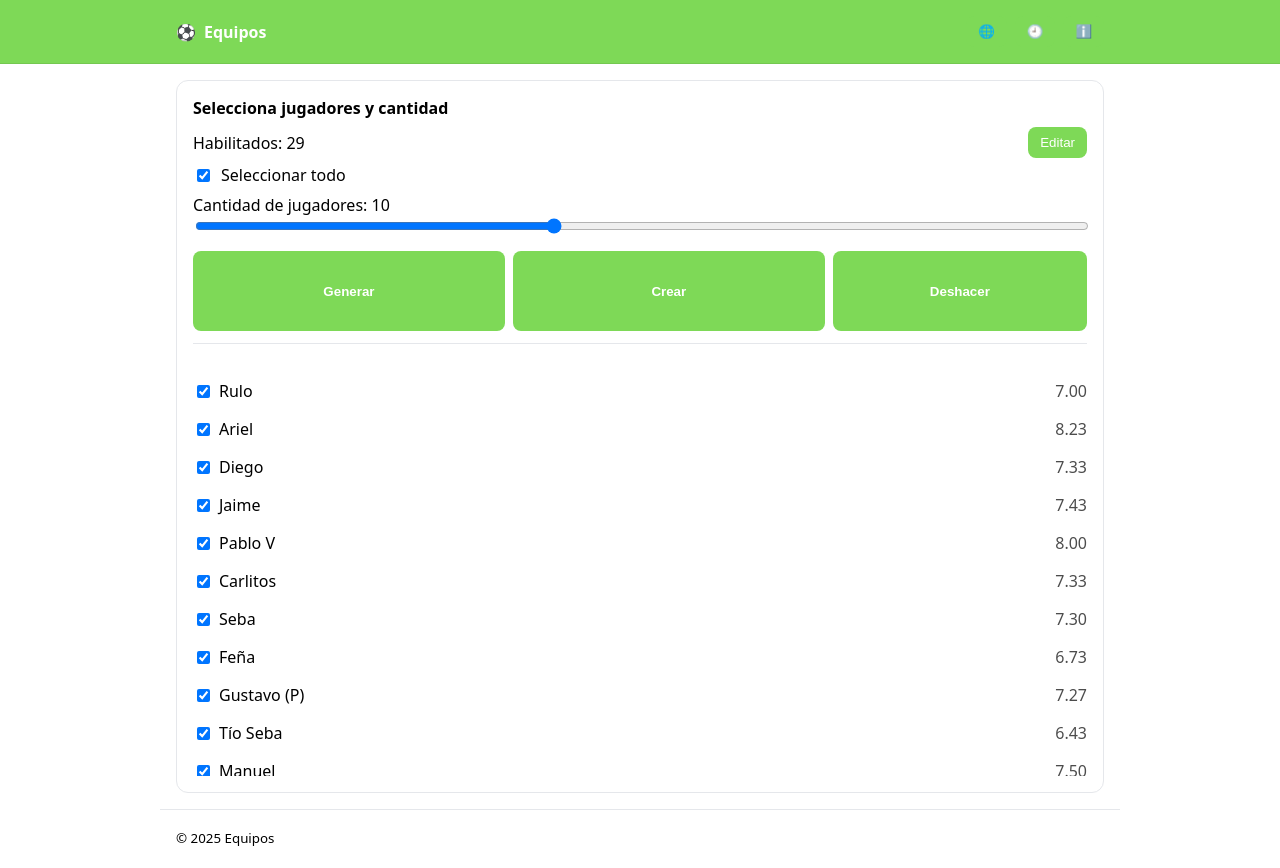
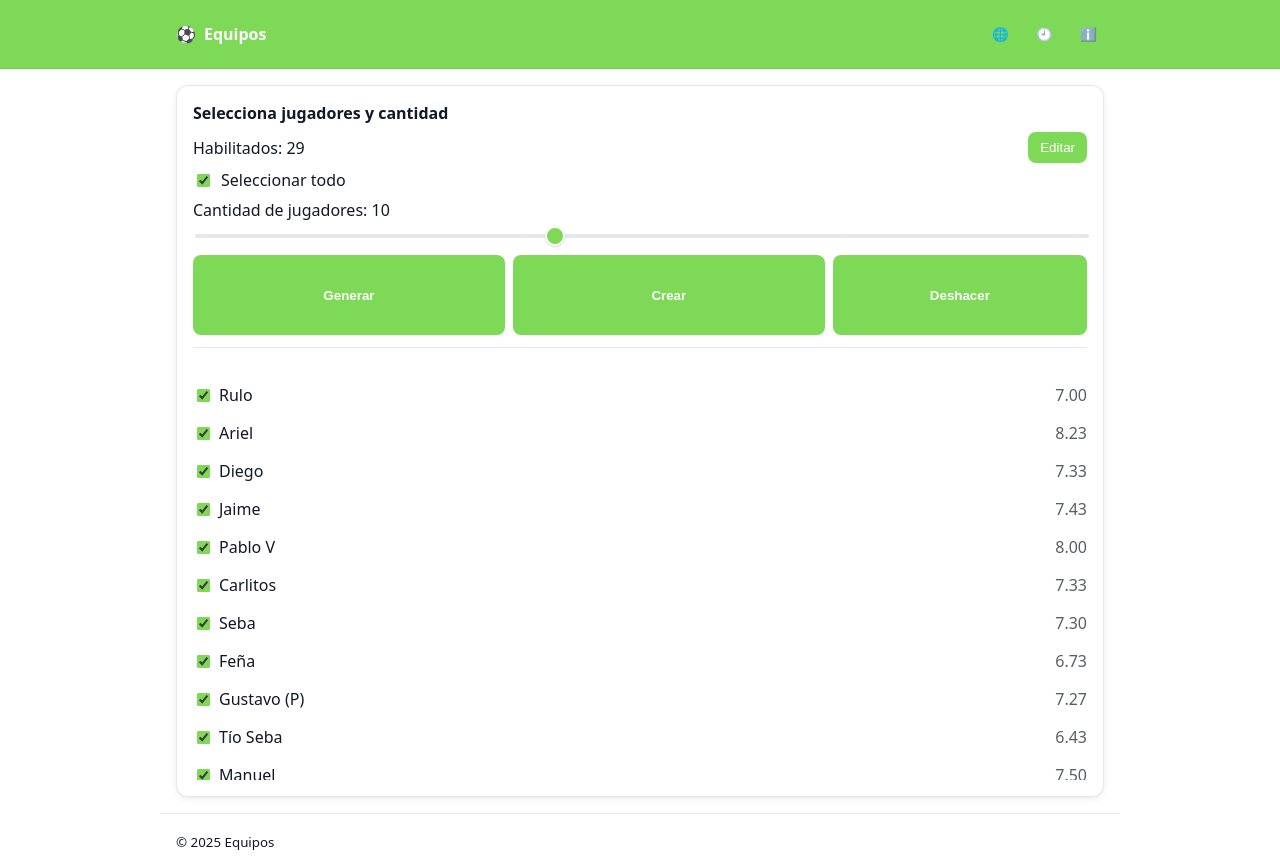
Before and after one commit to Galvarine3/Team3, a plain HTML site: page index.html in a window 1280 px wide. Drawn offline with Linux system fonts and the light colour scheme.

Commit message:
Update styles.css

```diff
--- a/styles.css
+++ b/styles.css
@@ -1,13 +1,21 @@
 /* Minimal styles */
 :root {
-  /* Theme aligned with Android app (Material3-like) */
-  --primary: #7ED957; /* grass_green */
-  --primary-dark: #57B33A; /* grass_green_dark */
-  --on-primary: #FFFFFF; /* top bar text/icons are white in app */
-  --bg: #FFFFFF; /* light background */
+  --primary: #7ED957;
+  --primary-dark: #57B33A;
+  --on-primary: #FFFFFF;
+  --bg: #FFFFFF;
   --surface: #FFFFFF;
-  --on-surface: #000000;
-  --divider: #E5E7EB; /* light gray */
+  --on-surface: #111827;
+  --divider: #E5E7EB;
+}
+
+@media (prefers-color-scheme: dark) {
+  :root {
+    --bg: #0B0F0C;
+    --surface: #11160F;
+    --on-surface: #F3F4F6;
+    --divider: #1F2937;
+  }
 }
 
 * { box-sizing: border-box; }
@@ -50,6 +58,18 @@ header.appbar .actions {
   align-items: center;
   gap: 8px;
 }
+header.appbar .actions button {
+  background: transparent;
+  color: var(--on-primary);
+  border: none;
+  width: 36px;
+  height: 36px;
+  display: grid;
+  place-items: center;
+  border-radius: 8px;
+}
+header.appbar .actions button:hover { background: rgba(255,255,255,0.15); }
+header.appbar .actions button:active { background: rgba(255,255,255,0.22); }
 
 footer { border-top: 1px solid var(--divider); border-bottom: none; }
 
@@ -61,6 +81,7 @@ main { padding: 24px 0; }
   border: 1px solid var(--divider);
   border-radius: 12px;
   padding: 16px;
+  box-shadow: 0 1px 2px rgba(0,0,0,0.04), 0 2px 8px rgba(0,0,0,0.06);
 }
 
 button {
@@ -71,6 +92,16 @@ button {
   border-radius: 8px;
   cursor: pointer;
 }
+button:hover { filter: brightness(0.98); }
+button:active { transform: translateY(1px); }
+button:focus-visible { outline: 2px solid rgba(126,217,87,0.6); outline-offset: 2px; }
+
+.outlined {
+  background: transparent;
+  color: var(--on-surface);
+  border: 1px solid var(--divider);
+}
+.outlined:hover { background: rgba(0,0,0,0.03); }
 
 .pre {
   margin-top: 12px;
@@ -101,3 +132,41 @@ button.danger {
   place-items: center;
   font-weight: 600;
 }
+
+input[type="text"], input[type="number"] {
+  background: var(--surface);
+  color: var(--on-surface);
+  border: 1px solid var(--divider);
+  border-radius: 8px;
+  padding: 8px 10px;
+}
+input[type="text"]::placeholder, input[type="number"]::placeholder { color: #9CA3AF; }
+
+input[type="checkbox"], input[type="radio"] { accent-color: var(--primary); }
+
+input[type="range"] {
+  -webkit-appearance: none;
+  appearance: none;
+  width: 100%;
+  height: 4px;
+  background: var(--divider);
+  border-radius: 999px;
+  outline: none;
+}
+input[type="range"]::-webkit-slider-thumb {
+  -webkit-appearance: none;
+  appearance: none;
+  width: 20px; height: 20px;
+  background: var(--primary);
+  border-radius: 50%;
+  border: 2px solid #FFFFFF;
+  box-shadow: 0 1px 2px rgba(0,0,0,0.16);
+  cursor: pointer;
+}
+input[type="range"]::-moz-range-thumb {
+  width: 18px; height: 18px;
+  background: var(--primary);
+  border: none;
+  border-radius: 50%;
+  cursor: pointer;
+}
```
